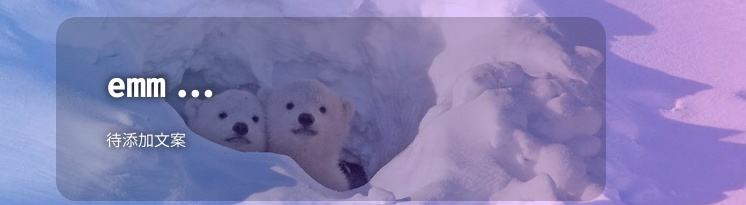
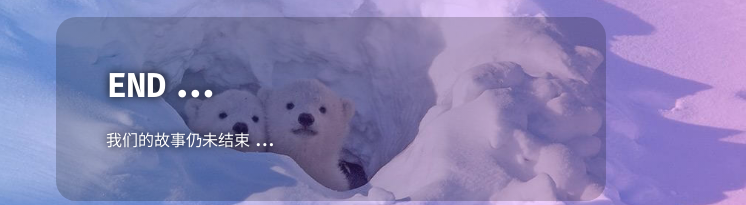
Before and after one commit to SouthernDreamS6/19004, a plain HTML site: page index.html in a window 1280 px wide. Shown: the part 5153-5358 px from the top of the page, 534-1280 px from the left. Drawn offline with nearby package versions, Linux system fonts and the light colour scheme.

Commit message:
Update index.html

```diff
--- a/index.html
+++ b/index.html
@@ -363,8 +363,8 @@
                 </div>
             </div>
             <div class="page4-text">
-                <h1>emm...</h1>
-                <p>待添加文案</p>
+                <h1>END...</h1>
+                <p>我们的故事仍未结束...</p>
             </div>
         </div>
 
```
